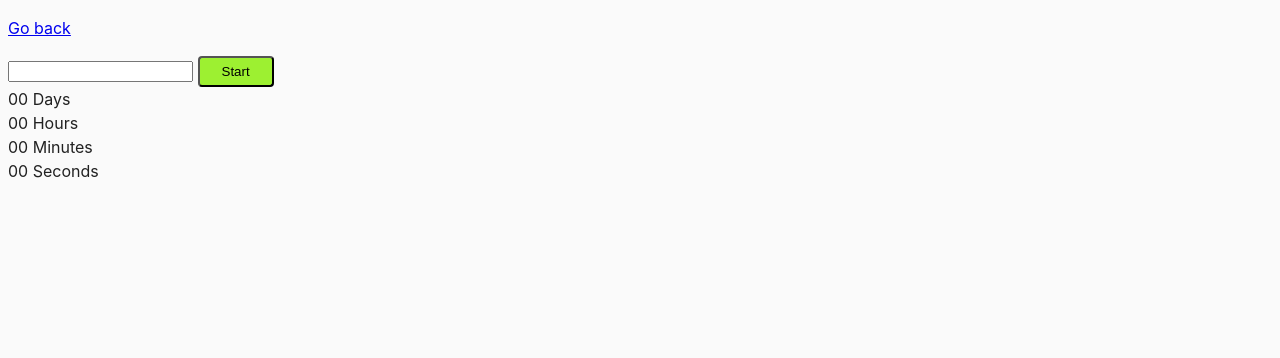
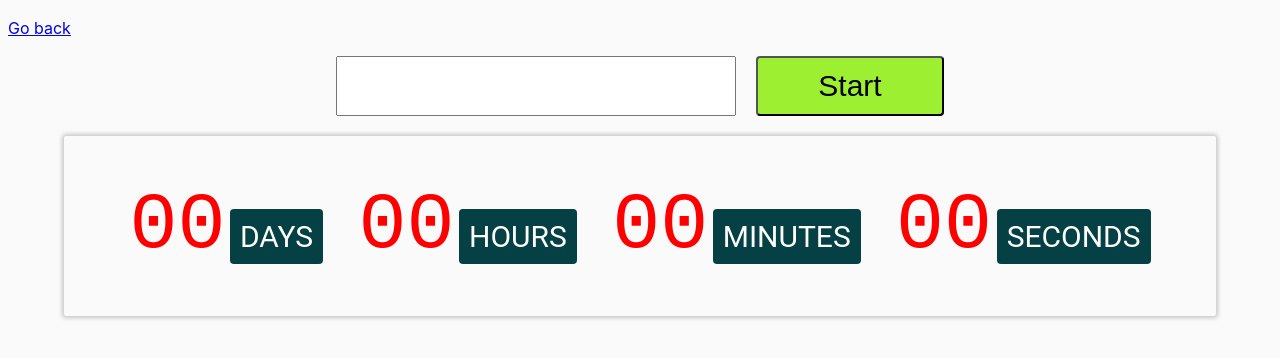
Before and after one commit to Viktoriia1005/goit-js-hw-09, a website built with Parcel: page src/02-timer.html in a window 1280 px wide. Built offline with nearby package versions, Linux system fonts and the light colour scheme.

Commit message:
add styles task-02

```diff
--- a/src/02-timer.html
+++ b/src/02-timer.html
@@ -9,8 +9,11 @@
   <body>
     <p><a href="index.html">Go back</a></p>
 
-    <input type="text" id="datetime-picker" />
-    <button type="button" data-start>Start</button>
+    <div class="input__wrapper">
+      <input type="text" id="datetime-picker" />
+      <button class="timer__btn" type="button" data-start>Start</button>
+    </div>
+
 
     <div class="timer">
       <div class="field">
--- a/src/css/common.css
+++ b/src/css/common.css
@@ -21,3 +21,54 @@ button {
   background-color: rgb(157, 240, 49);
   border-radius: 4px;
 }
+/* ----- TIMER ----- */
+
+.input__wrapper {
+  display: flex;
+  align-items: center;
+  justify-content: center;
+  margin-bottom: 20px;
+}
+
+.timer {
+  width: 90vw;
+  margin: 0 auto;
+  padding: 30px;
+  box-shadow: 0 0 4px 2px rgba(0, 0, 0, 0.2);
+  color: red;
+  border-radius: 2px;
+  display: flex;
+  align-items: center;
+  justify-content: space-evenly;
+  text-align: center;
+}
+
+.value {
+  margin-bottom: 15px;
+  font-family: 'Roboto Mono', monospace;
+  font-size: 80px;
+}
+
+.label {
+  display: inline;
+  text-transform: uppercase;
+  border: 0;
+  background-color: #044044;
+  color: #ffffff;
+  padding: 10px 10px;
+  font-size: 30px;
+  border-radius: 4px;
+  font-family: 'Roboto', sans-serif;
+}
+
+input[type='text'] {
+  width: 400px;
+  height: 60px;
+  margin-right: 20px;
+  font-size: 30px;
+}
+.timer__btn {
+  font-size: 30px;
+  padding: 11px 60px;
+  border-radius: 4px;
+}
```
